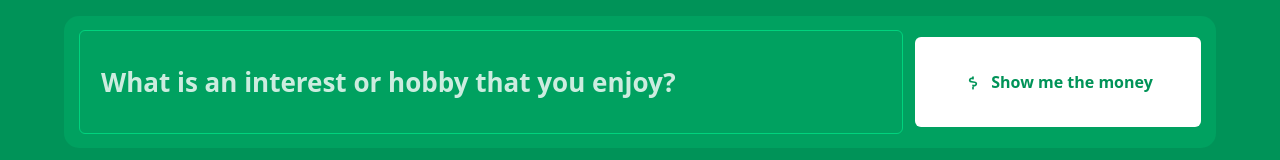
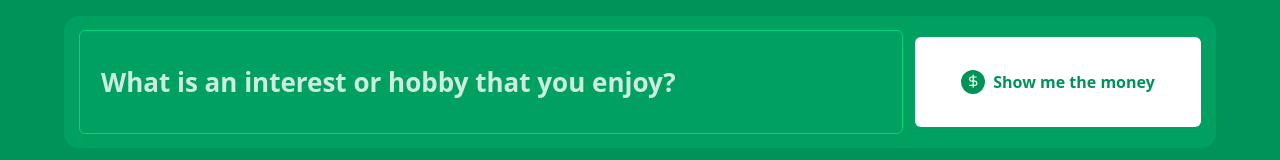
Before and after one commit to stefanraath3/blingdingaling, a Next.js app: page / in a window 1280 px wide. Shown: the part 166-326 px from the top of the page. Built offline with nearby package versions, Linux system fonts and the light colour scheme.

Commit message:
Add DollarIcon to SearchBar component
- Replaced the SVG icon in the SearchBar with a new DollarIcon component for improved maintainability and consistency.
- This change enhances the visual representation of the SearchBar while keeping the overall design intact.

```diff
--- /dev/null
+++ b/components/DollarIcon.tsx
@@ -0,0 +1,25 @@
+import React from "react";
+import { DollarSign } from "lucide-react";
+
+interface DollarIconProps {
+  size?: number; // diameter in px
+  bgColor?: string;
+  color?: string;
+  className?: string;
+}
+
+export default function DollarIcon({
+  size = 24,
+  bgColor = "#009358",
+  color = "#FFFFFF",
+  className = "",
+}: DollarIconProps) {
+  return (
+    <div
+      className={`flex items-center justify-center rounded-full ${className}`}
+      style={{ width: size, height: size, backgroundColor: bgColor }}
+    >
+      <DollarSign color={color} strokeWidth={2} size={size * 0.6} />
+    </div>
+  );
+}
--- a/components/SearchBar.tsx
+++ b/components/SearchBar.tsx
@@ -1,4 +1,5 @@
 import React from "react";
+import DollarIcon from "./DollarIcon";
 
 interface SearchBarProps {
   placeholder?: string;
@@ -29,20 +30,7 @@ export default function SearchBar({
           className="w-[286px] px-[21px] py-[33px] bg-white text-sm sm:text-base font-semibold rounded-[6px] hover:bg-white/90 transition-colors whitespace-nowrap flex items-center gap-2 shrink-0 justify-center"
           style={{ color: "#009358" }}
         >
-          <svg
-            xmlns="http://www.w3.org/2000/svg"
-            className="w-5 h-5 shrink-0"
-            fill="none"
-            viewBox="0 0 24 24"
-            stroke="currentColor"
-            strokeWidth={2}
-          >
-            <path
-              strokeLinecap="round"
-              strokeLinejoin="round"
-              d="M12 8c-1.333-1-4 0-4 2s2 2 4 2 4 0 4 2-2.667 3-4 2m0-10v2m0 12v-2"
-            />
-          </svg>
+          <DollarIcon className="shrink-0" />
           {buttonLabel}
         </button>
       </div>
```
